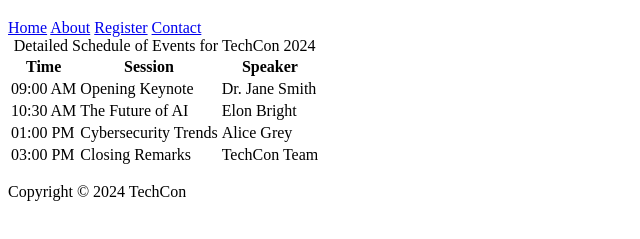
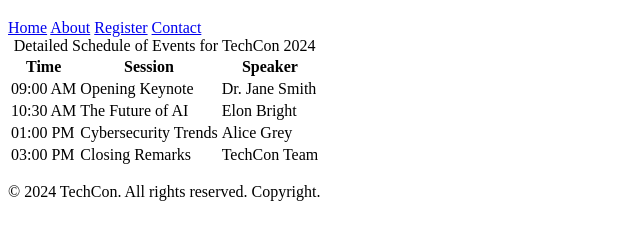
Before and after one commit to meniamollomou/TechCon_HTML, a plain HTML site: page techcon_website/schedule.html in a window 1280 px wide. Shown: the part 61-300 px from the top of the page, without its empty margins (0-640 px from the left). Drawn offline with Linux system fonts and the light colour scheme.

Commit message:
Fix: Matched footer to index.html for ALX checker

```diff
--- a/techcon_website/schedule.html
+++ b/techcon_website/schedule.html
@@ -52,7 +52,7 @@
   </main>
 
   <footer>
-    <p>Copyright &copy; 2024 TechCon</p>
+    <p>&copy; 2024 TechCon. All rights reserved. Copyright.</p>
   </footer>
 
 </body>
```
